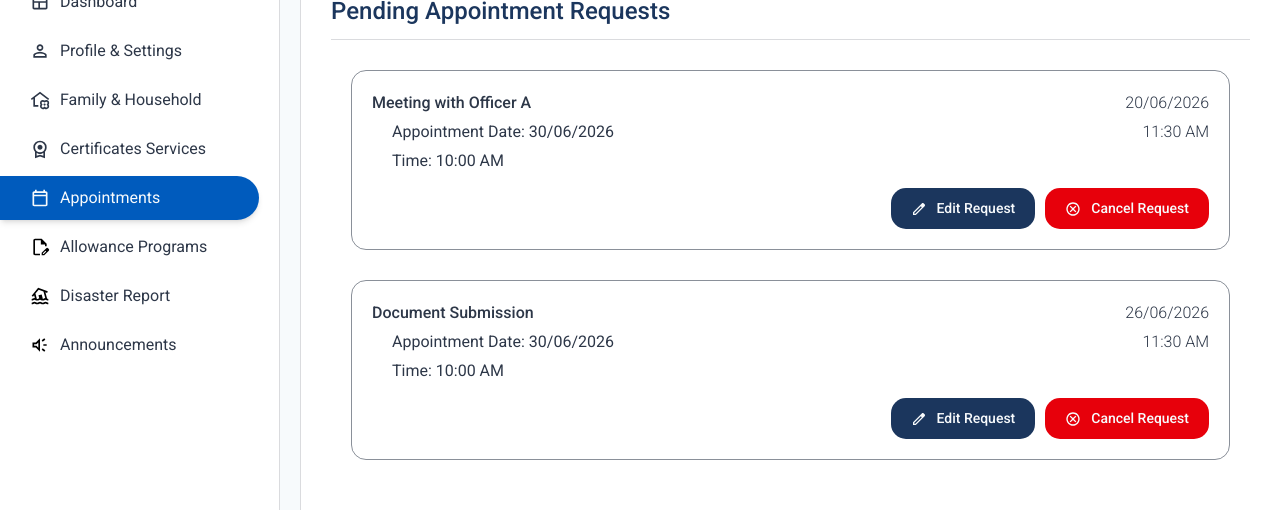
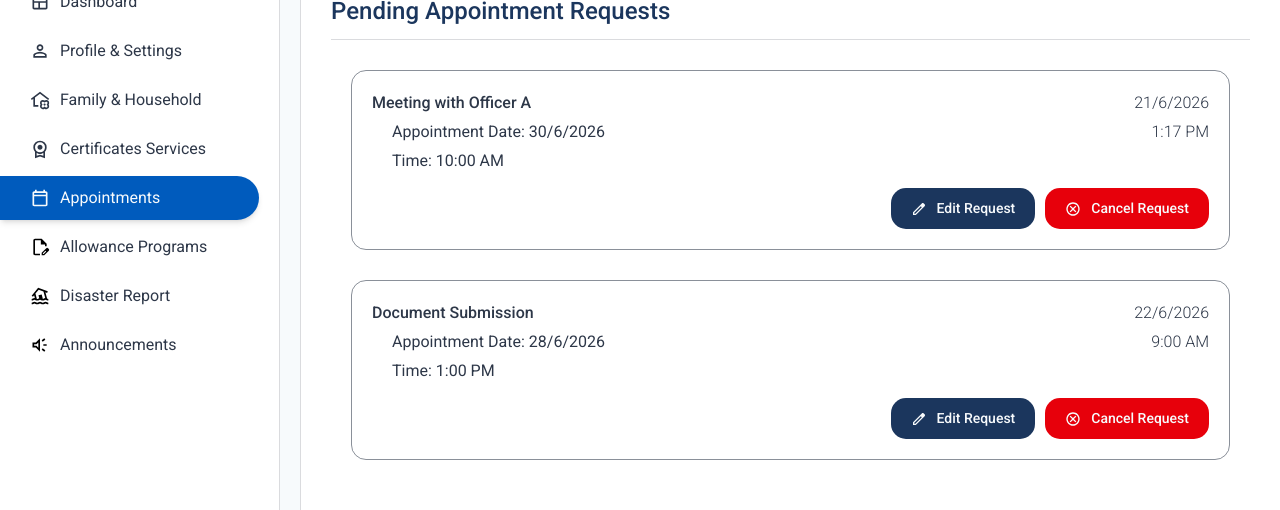
Before and after one commit to Mogith-Code/SmartGN-Digital-GN-Service-Management-System, a React (Vite) app in the folder SmartGN/: page /RAppointment/PendingAppointmentRequests in a window 1280 px wide. Shown: the part 224-734 px from the top of the page. Built offline with nearby package versions, Linux system fonts and the light colour scheme.

Commit message:
Update Appointments details management

```diff
--- a/SmartGN/src/Components/AppointmentsPage/AppointmentLayoutPage.jsx
+++ b/SmartGN/src/Components/AppointmentsPage/AppointmentLayoutPage.jsx
@@ -35,7 +35,6 @@
     setSelectedDate({ day, month, year });
   };
 
-  // ============================================================================
   // BOOKING STATES - CORRECTLY CREATING DATES
   // ============================================================================
   const [appointments, setAppointments] = useState([
@@ -46,6 +45,7 @@
       time: "10:00 AM",
       contact: "0703891153",
       status: "Pending",
+      createdAt: new Date(2026, 5, 21, 13, 17), // June 15, 2026 at 9:00 AM
     },
     {
       id: 2,
@@ -54,6 +54,7 @@
       time: "2:30 PM",
       contact: "0771234567",
       status: "Approved",
+      createdAt: new Date(2026, 5, 10, 14, 30), // June 10, 2026 at 2:30 PM
     },
     {
       id: 3,
@@ -62,6 +63,7 @@
       time: "1:00 PM",
       contact: "0771234567",
       status: "Pending",
+      createdAt: new Date(2026, 5, 22, 9, 0), // June 15, 2026 at 9:00 AM
     },
   ]);
 
@@ -137,7 +139,7 @@
                   }
                 }}
               >
-                <span>View More Details</span>
+                <span>More {activeAppointment.status} Appointments</span>
                 <img src={viewIcon} alt="viewIcon" className="h-[15px]" />
               </button>
             </div>
--- a/SmartGN/src/Components/AppointmentsPage/CalenderLayout.jsx
+++ b/SmartGN/src/Components/AppointmentsPage/CalenderLayout.jsx
@@ -90,14 +90,59 @@
   const [currentDate, setCurrentDate] = useState(new Date());
   const [selectedDay, setSelectedDay] = useState(null);
 
+  // BOOKING STATES - CORRECTLY CREATING DATES
   // ============================================================================
-  // BOOKINGS DATA - June 25 and 30 are booked
-  // ============================================================================
-  const [appointmentsDate, setAppointmentsDate] = useState([
-    { day: 21, month: 5, year: 2026 }, // June 25, 2026 (Month: 5 = June)
-    { day: 30, month: 5, year: 2026 }, // June 30, 2026
+  const [appointments, setAppointments] = useState([
+    {
+      id: 1,
+      purpose: "Meeting with Officer A",
+      date: new Date(2026, 5, 30), // June 30, 2026 (Month: 5 = June)
+      time: "10:00 AM",
+      contact: "0703891153",
+      status: "Pending",
+      createdAt: new Date(2026, 5, 21, 13, 17), // June 15, 2026 at 9:00 AM
+    },
+    {
+      id: 2,
+      purpose: "Certificate Collection",
+      date: new Date(2026, 5, 25), // June 25, 2026
+      time: "2:30 PM",
+      contact: "0771234567",
+      status: "Approved",
+      createdAt: new Date(2026, 5, 10, 14, 30), // June 10, 2026 at 2:30 PM
+    },
+    {
+      id: 3,
+      purpose: "Document Submission",
+      date: new Date(2026, 5, 28), // June 28, 2026
+      time: "1:00 PM",
+      contact: "0771234567",
+      status: "Pending",
+      createdAt: new Date(2026, 5, 22, 9, 0), // June 15, 2026 at 9:00 AM
+    },
   ]);
 
+  // ============================================================================
+  // BOOKINGS DATA
+  // ============================================================================
+  const appointmentsDate = appointments.map((app) => {
+    const date = app.date;
+    return {
+      ...app,
+      year: date.getFullYear(),
+      month: date.getMonth(),
+      day: date.getDate(),
+    };
+  });
+
+  // ============================================================================
+  // CHECK IF DATE HAS BOOKING
+  // ============================================================================
+  const hasBooking = (day, month, year) => {
+    return appointmentsDate.some(
+      (app) => app.day === day && app.month === month && app.year === year,
+    );
+  };
   // ============================================================================
   // HELPER FUNCTIONS
   // ============================================================================
@@ -157,15 +202,6 @@
       year === today.getFullYear() &&
       month === today.getMonth() &&
       day === today.getDate()
-    );
-  };
-
-  // ============================================================================
-  // CHECK IF DATE HAS BOOKING
-  // ============================================================================
-  const hasBooking = (day, month, year) => {
-    return appointmentsDate.some(
-      (app) => app.day === day && app.month === month && app.year === year,
     );
   };
 
--- a/SmartGN/src/Components/AppointmentsPage/PendingAppointmentRequests.jsx
+++ b/SmartGN/src/Components/AppointmentsPage/PendingAppointmentRequests.jsx
@@ -1,4 +1,4 @@
-import React from "react";
+import React, { useState } from "react";
 import { useLanguage } from "../../utils/translate"; // Custom hook for multilingual support
 import AfterlogNavbar from "../Common/AfterlogNavbar";
 import RSidebar from "../Common/RSidebar";
@@ -36,6 +36,59 @@
   const t =
     PendingAppointmentTranslations[lang] || PendingAppointmentTranslations.EN;
 
+  // BOOKING STATES - CORRECTLY CREATING DATES
+  // ============================================================================
+  const [appointments, setAppointments] = useState([
+    {
+      id: 1,
+      purpose: "Meeting with Officer A",
+      date: new Date(2026, 5, 30), // June 30, 2026 (Month: 5 = June)
+      time: "10:00 AM",
+      contact: "0703891153",
+      status: "Pending",
+      createdAt: new Date(2026, 5, 21, 13, 17), // June 15, 2026 at 9:00 AM
+    },
+    {
+      id: 2,
+      purpose: "Certificate Collection",
+      date: new Date(2026, 5, 25), // June 25, 2026
+      time: "2:30 PM",
+      contact: "0771234567",
+      status: "Approved",
+      createdAt: new Date(2026, 5, 10, 14, 30), // June 10, 2026 at 2:30 PM
+    },
+    {
+      id: 3,
+      purpose: "Document Submission",
+      date: new Date(2026, 5, 28), // June 28, 2026
+      time: "1:00 PM",
+      contact: "0771234567",
+      status: "Pending",
+      createdAt: new Date(2026, 5, 22, 9, 0), // June 15, 2026 at 9:00 AM
+    },
+  ]);
+
+  // to get the formatted time in 12-hour format with AM/PM
+  const getFormattedTime = (date) => {
+    let hours = date.getHours();
+    const minutes = date.getMinutes();
+    const ampm = hours >= 12 ? "PM" : "AM";
+
+    // Convert to 12-hour format
+    hours = hours % 12;
+    hours = hours ? hours : 12; // 0 should be 12
+
+    // Pad minutes with leading zero
+    const minutesStr = minutes < 10 ? "0" + minutes : minutes;
+
+    return `${hours}:${minutesStr} ${ampm}`;
+  };
+
+  // filter pending appointments
+  const pendingAppointments = appointments.filter(
+    (item) => item.status === "Pending",
+  );
+
   return (
     <div className="w-full min-h-screen bg-[#F7FAFC] text-[#2D3748] flex flex-col">
       <AfterlogNavbar />
@@ -60,19 +113,33 @@
             {t.Title}
           </div>
 
-          <div className="mx-[50px] mt-[30px] flex flex-col gap-[5px] border border-[#2D37488D] rounded-[15px] p-[20px]">
+          {pendingAppointments.map((appointment) => (
+            <div
+              key={appointment.id}
+              className="mx-[50px] mt-[30px] flex flex-col gap-[5px] border border-[#2D37488D] rounded-[15px] p-[20px]"
+            >
               <div className="flex justify-between text-[16px] text-[#2D3748]">
-              <span className="font-medium">Meeting with Officer A</span>
-              <span className="font-light">20/06/2026</span>
+                <span className="font-medium">{appointment.purpose}</span>
+                <span key={appointment.id} className="font-light">
+                  {appointment.createdAt.getDate()}/
+                  {appointment.createdAt.getMonth() + 1}/
+                  {appointment.createdAt.getFullYear()}
+                </span>
               </div>
 
               <div className="ml-[20px] flex justify-between text-[16px] text-[#2D3748]">
-              <span className="font-regular">Appointment Date: 30/06/2026</span>
-              <span className="font-light">11:30 AM</span>
+                <span className="font-regular">
+                  Appointment Date: {appointment.date.getDate()}/
+                  {appointment.date.getMonth() + 1}/
+                  {appointment.date.getFullYear()}
+                </span>
+                <span className="font-light">
+                  {getFormattedTime(appointment.createdAt)}
+                </span>
               </div>
 
               <div className="ml-[20px] flex justify-between text-[16px] text-[#2D3748]">
-              <span className="font-regular">Time: 10:00 AM</span>
+                <span className="font-regular">Time: {appointment.time}</span>
               </div>
 
               <div className="flex justify-end gap-[10px] mt-[10px]">
@@ -87,34 +154,7 @@
                 </button>
               </div>
             </div>
-
-          <div className="mx-[50px] mt-[30px] flex flex-col gap-[5px] border border-[#2D37488D] rounded-[15px] p-[20px]">
-            <div className="flex justify-between text-[16px] text-[#2D3748]">
-              <span className="font-medium">Document Submission</span>
-              <span className="font-light">26/06/2026</span>
-            </div>
-
-            <div className="ml-[20px] flex justify-between text-[16px] text-[#2D3748]">
-              <span className="font-regular">Appointment Date: 30/06/2026</span>
-              <span className="font-light">11:30 AM</span>
-            </div>
-
-            <div className="ml-[20px] flex justify-between text-[16px] text-[#2D3748]">
-              <span className="font-regular">Time: 10:00 AM</span>
-            </div>
-
-            <div className="flex justify-end gap-[10px] mt-[10px]">
-              <button className="flex gap-[10px] items-center px-[20px] py-[10px] bg-[#1B365D] text-[#F7FAFC] rounded-[15px] hover:bg-[#005BBD] transition-colors text-[14px] font-medium cursor-pointer">
-                <img src={editIcon} alt="editIcon" className="h-[16px]" />
-                <span>{t.edit}</span>
-              </button>
-
-              <button className="flex gap-[10px] items-center px-[20px] py-[10px] bg-[#E7000B] text-[#F7FAFC] rounded-[15px] hover:bg-[#FF000C] transition-colors text-[14px] font-medium cursor-pointer">
-                <img src={cancelIcon} alt="cancelIcon" className="h-[16px]" />
-                <span>{t.cancel}</span>
-              </button>
-            </div>
-          </div>
+          ))}
         </div>
       </div>
 
```
Lines whose indentation alone changed are shown as unchanged.
